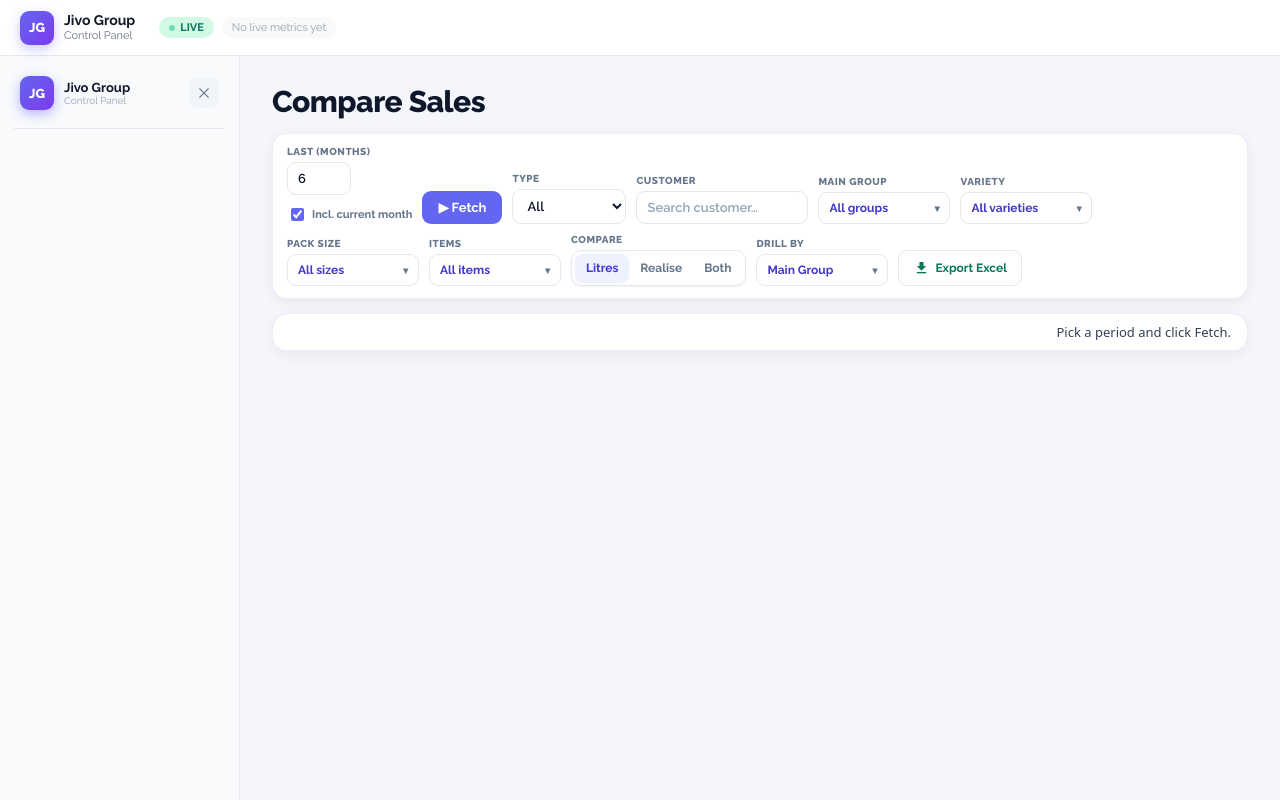
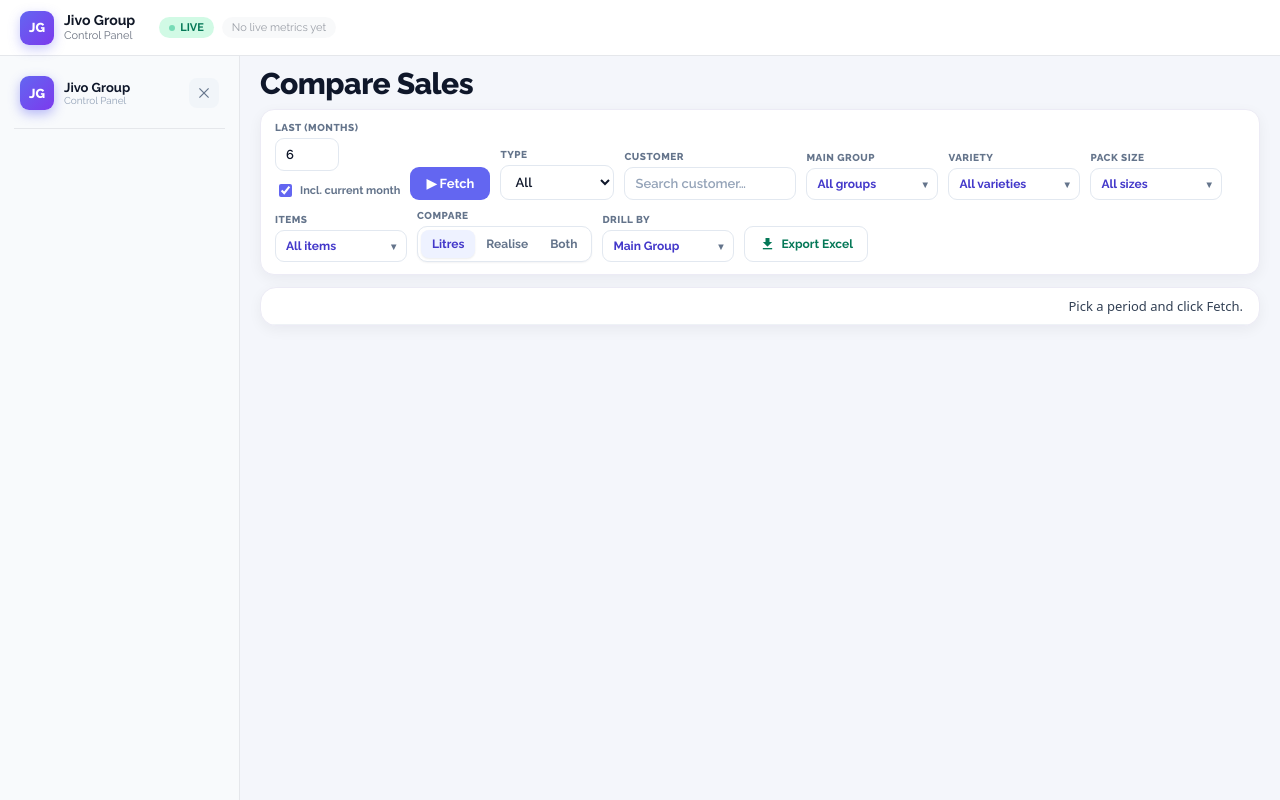
Before and after one commit to JaskiratSingh1010/Control-Panel, a Django app: template realise/templates/realise/compare_sales.html in a window 1280 px wide. Run offline with Django 5.2, Linux system fonts and the light colour scheme; the template is opened without the code that fills it, so the values that code supplies are empty.

Commit message:
Compare Sales: trim the top/left whitespace around the toolbar
Override .cp-main padding to 10px 20px on this page only (base.html keeps
28px 32px everywhere else) and tighten the toolbar's top margin, so the
heading and filter bar sit closer to the top-left instead of floating in
extra space.

Co-Authored-By: Claude Opus 4.8 (1M context) <noreply@anthropic.com>

```diff
--- a/realise/templates/realise/compare_sales.html
+++ b/realise/templates/realise/compare_sales.html
@@ -3,13 +3,13 @@
 
 {% block extra_styles %}
 <style>
-  .cp-main{background:var(--rz-bg) !important}
+  .cp-main{background:var(--rz-bg) !important;padding:10px 20px !important}   /* tighter top/left gap on this page only */
   .cs-wrap{max-width:1780px;margin:0 auto}
   .cs-h1{font-size:30px;font-weight:800;color:var(--rz-ink);margin:0;letter-spacing:-.5px}
   .cs-psub{margin:6px 0 0;font-size:13px;color:var(--rz-muted)}
 
   /* Toolbar */
-  .cs-bar{display:flex;align-items:flex-end;gap:10px;flex-wrap:wrap;margin:14px 0 14px;background:var(--rz-card);border:1px solid var(--rz-card-brd);border-radius:14px;padding:12px 14px;box-shadow:var(--rz-shadow)}
+  .cs-bar{display:flex;align-items:flex-end;gap:10px;flex-wrap:wrap;margin:8px 0 12px;background:var(--rz-card);border:1px solid var(--rz-card-brd);border-radius:14px;padding:12px 14px;box-shadow:var(--rz-shadow)}
   .cs-fld{display:flex;flex-direction:column;gap:5px}
   .cs-lbl{font-size:10px;font-weight:800;letter-spacing:.5px;text-transform:uppercase;color:var(--rz-muted)}
   .cs-bar input[type=number],.cs-bar input[type=search],.cs-bar select{font-family:inherit;font-size:13px;font-weight:600;color:var(--rz-ink);border:1px solid #e2e8f0;border-radius:9px;padding:8px 10px;background:#fff;outline:none}
```
